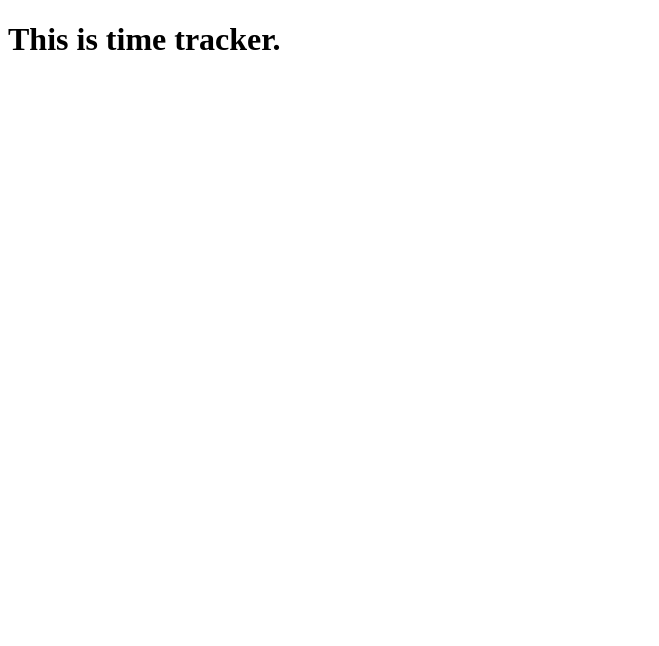
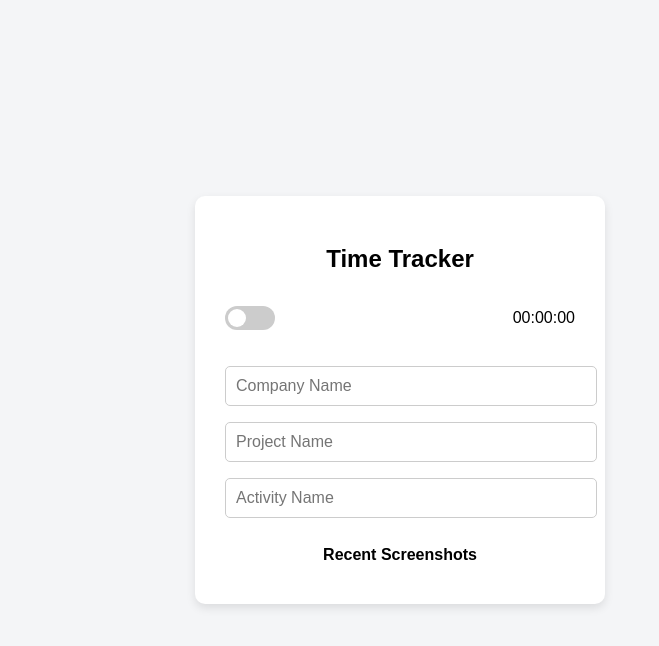
Before and after one commit to Yash-at-Unify/UX-Tracker, an Electron app: page static/templates/time-tracker.html in a window 800 px wide. Shown: the whole page, without its empty margins (0-659 px from the left). Drawn offline with Linux system fonts and the light colour scheme.

Commit message:
Added UI for Time-Tracker page

```diff
--- a/main.js
+++ b/main.js
@@ -137,7 +137,7 @@ app.on('window-all-closed', () => {
 
 
 ipcMain.handle('login', async (event, username, password) => {
-  console.log("Received login request:", { username, password });
+  // console.log("Received login request:", { username, password });
 
   try {
     const response = await axios.post(
@@ -149,7 +149,7 @@ ipcMain.handle('login', async (event, username, password) => {
       {withCredentials: true}
     );
 
-    console.log("Backend Response:", response.data);  // ✅ Debugging Log
+    // console.log("Backend Response:", response.data);  // ✅ Debugging Log
 
     if (response.data.message === "Logged In") {
       mainWindow.loadFile("static/templates/time-tracker.html")
--- /dev/null
+++ b/static/css/tracker-style.css
@@ -0,0 +1,109 @@
+body {
+    font-family: Arial, sans-serif;
+    background-color: #f4f5f7;
+    display: flex;
+    justify-content: center;
+    align-items: center;
+    height: 100vh;
+    margin: 0;
+}
+
+.container {
+    background: white;
+    padding: 30px;
+    border-radius: 10px;
+    box-shadow: 0 4px 10px rgba(0, 0, 0, 0.1);
+    text-align: center;
+    width: 350px;
+}
+
+h2 {
+    margin-bottom: 20px;
+}
+
+.tracker-box input {
+    width: 100%;
+    padding: 10px;
+    margin: 8px 0;
+    border: 1px solid #ccc;
+    border-radius: 5px;
+    font-size: 16px;
+}
+
+.toggle-container {
+    display: flex;
+    justify-content: space-between;
+    align-items: center;
+    margin-bottom: 15px;
+}
+
+/* Toggle Switch Styling */
+.switch {
+    position: relative;
+    display: inline-block;
+    width: 50px;
+    height: 24px;
+}
+
+.switch input {
+    opacity: 0;
+    width: 0;
+    height: 0;
+}
+
+.slider {
+    position: absolute;
+    cursor: pointer;
+    top: 0;
+    left: 0;
+    right: 0;
+    bottom: 0;
+    background-color: #ccc;
+    border-radius: 24px;
+    transition: 0.4s;
+}
+
+.slider:before {
+    position: absolute;
+    content: "";
+    height: 18px;
+    width: 18px;
+    left: 3px;
+    bottom: 3px;
+    background-color: white;
+    border-radius: 50%;
+    transition: 0.4s;
+}
+
+input:checked + .slider {
+    background-color: #007bff;
+}
+
+input:checked + .slider:before {
+    transform: translateX(26px);
+}
+
+/* Screenshot Section */
+.screenshot-section {
+    margin-top: 20px;
+}
+
+.screenshot-section h3 {
+    font-size: 16px;
+    margin-bottom: 10px;
+}
+
+#screenshotPreview {
+    display: flex;
+    flex-wrap: wrap;
+    gap: 5px;
+    justify-content: center;
+}
+
+#screenshotPreview img {
+    width: 60px;
+    height: 40px;
+    object-fit: cover;
+    border-radius: 5px;
+    border: 1px solid #ccc;
+}
--- a/static/templates/time-tracker.html
+++ b/static/templates/time-tracker.html
@@ -3,9 +3,37 @@
 <head>
     <meta charset="UTF-8">
     <meta name="viewport" content="width=device-width, initial-scale=1.0">
-    <title>UX Time Tracker</title>
+    <title>Time Tracker</title>
+    <link rel="stylesheet" href="../css/tracker-style.css">
 </head>
 <body>
-    <h1>This is time tracker.</h1>
+
+    <div class="container">
+        <h2>Time Tracker</h2>
+
+        <!-- Time Toggle Switch -->
+        <div class="toggle-container">
+            <label class="switch">
+                <input type="checkbox" id="timeToggle">
+                <span class="slider"></span>
+            </label>
+            <p id="timer">00:00:00</p>
+        </div>
+
+        <div class="tracker-box">
+            <input type="text" id="companyName" placeholder="Company Name">
+            <input type="text" id="projectName" placeholder="Project Name">
+            <input type="text" id="activityName" placeholder="Activity Name">
+        </div>
+
+        <!-- Screenshot Preview Section -->
+        <div class="screenshot-section">
+            <h3>Recent Screenshots</h3>
+            <div id="screenshotPreview"></div>
+        </div>
+    </div>
+
+    <script src="renderer.js"></script>
+
 </body>
 </html>
```
Also changed, not shown: static/templates/index.html (+1 -1 lines).
